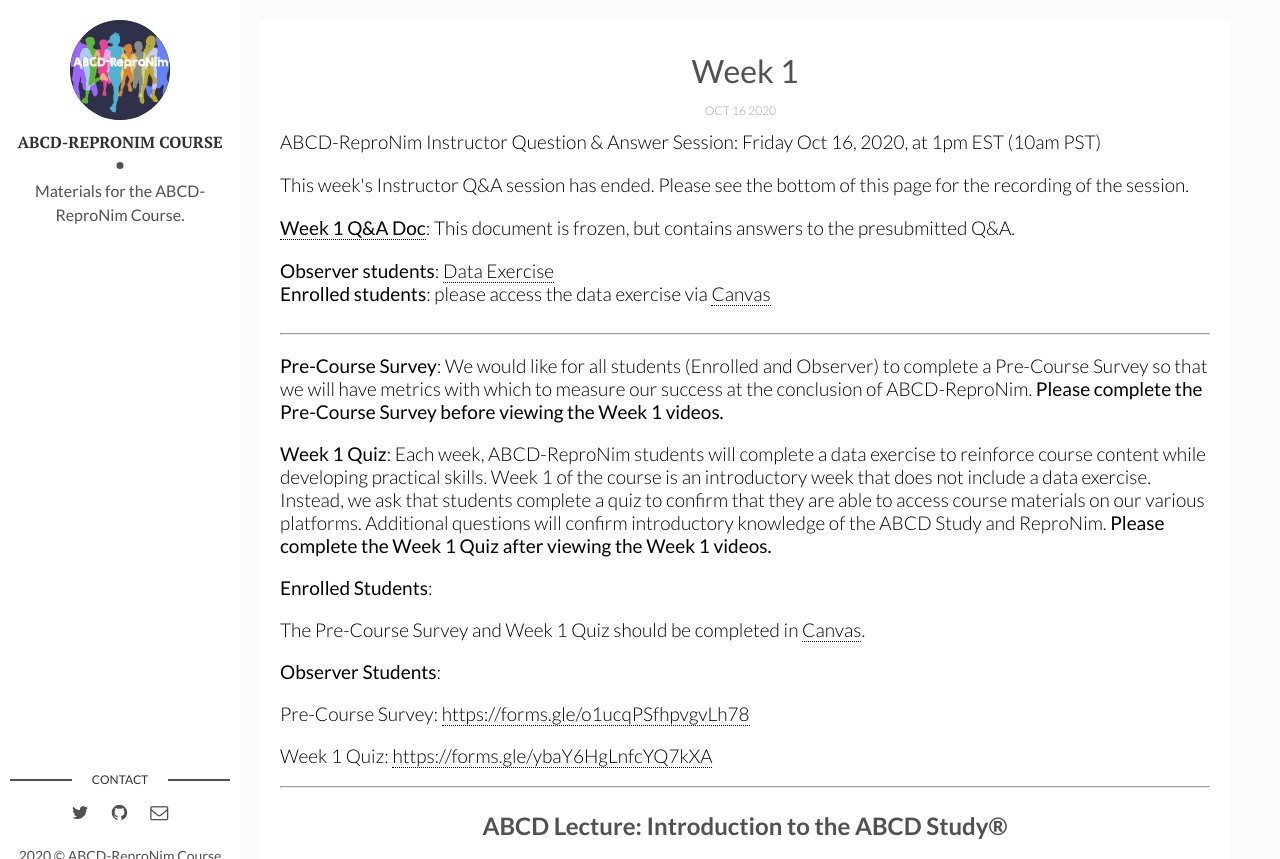
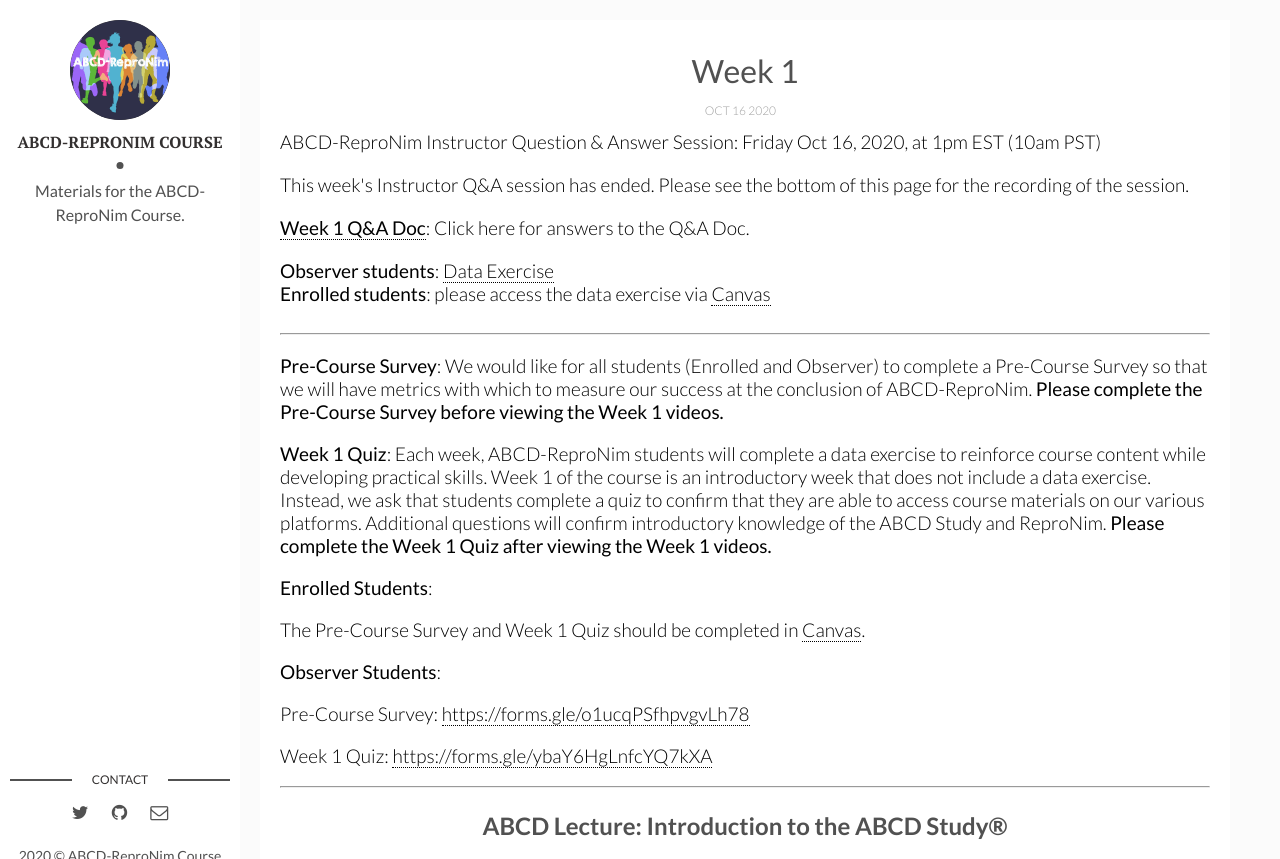
Before and after one commit to ABCD-ReproNim/materials, a Jekyll site: the page built from _posts/2020-10-16-week-1.md, in a window 1280 px wide and 900 px high, cut to the strip 0-859 px from the top of the window. Built offline with Jekyll 4.4.1, drawn with Linux system fonts in a browser that asks for light colours.

Commit message:
Update header Q&A doc wording

```diff
--- a/_layouts/post.html
+++ b/_layouts/post.html
@@ -24,7 +24,7 @@ layout: main
                 <div class="bigspacer"></div>
 
                 <div class="smallhead">
-                <b><a class="off" href="{{ page.qa_doc }}">{{page.title}} Q&A Doc</a></b>: This document is frozen, but contains answers to the presubmitted Q&A.
+                <b><a class="off" href="{{ page.qa_doc }}">{{page.title}} Q&A Doc</a></b>: Click here for answers to the Q&A Doc.
                 </div>
             {% else %}
                 <div class="smallhead">
```
